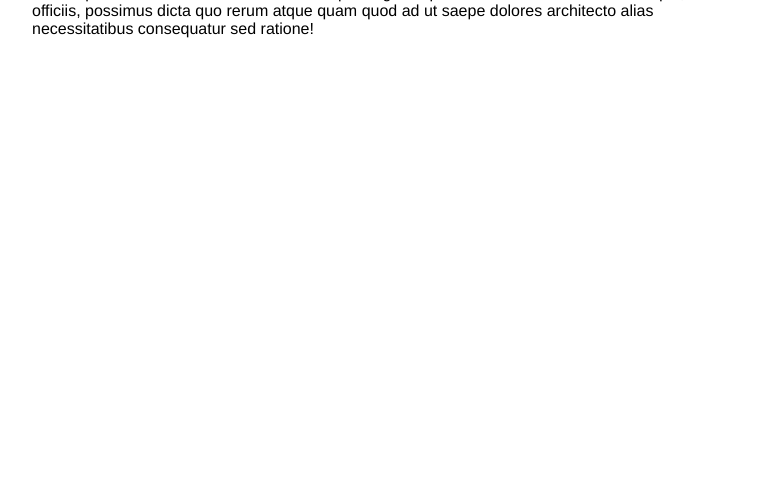
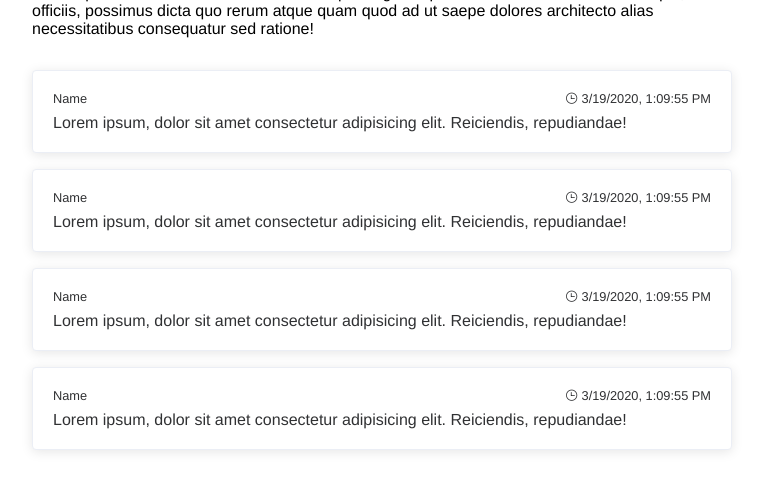
Before and after one commit to crusoe37/blog-vue-nuxt-express, a Nuxt app: page /post/1 in a window 1280 px wide. Shown: the part 818-1308 px from the top of the page, without its empty margins (258-1021 px from the left). Before the commit the page ends 968 px from the top, so only its background shows below. Built offline with nearby package versions, Linux system fonts and the light colour scheme.

Commit message:
add comments list

```diff
--- /dev/null
+++ b/components/main/Comment.vue
@@ -0,0 +1,37 @@
+<template>
+  <el-card class="comment">
+    <div class="comment-header">
+      <span>Name</span>
+      <span>
+        <i class="el-icon-time" />
+        {{ new Date().toLocaleString() }}
+      </span>
+    </div>
+    <div class="comment-text">
+      Lorem ipsum, dolor sit amet consectetur adipisicing elit. Reiciendis, repudiandae!
+    </div>
+  </el-card>
+</template>
+
+<script>
+export default {
+  // props: ['comment']
+}
+</script>
+
+<style lang="scss" scoped>
+  .comment {
+    margin-bottom: 1rem;
+  }
+
+  .comment-header {
+    display: flex;
+    justify-content: space-between;
+    margin-bottom: 0.5rem;
+    font-size: 0.8rem;
+  }
+
+  .comment-text {
+    white-space: pre-line;
+  }
+</style>
--- a/pages/post/_id.vue
+++ b/pages/post/_id.vue
@@ -26,14 +26,30 @@
       <p>Lorem ipsum dolor sit amet consectetur adipisicing elit. Ipsa consectetur dolore doloremque, officiis, possimus dicta quo rerum atque quam quod ad ut saepe dolores architecto alias necessitatibus consequatur sed ratione!</p>
       <p>Lorem ipsum dolor sit amet consectetur adipisicing elit. Ipsa consectetur dolore doloremque, officiis, possimus dicta quo rerum atque quam quod ad ut saepe dolores architecto alias necessitatibus consequatur sed ratione!</p>
     </main>
-    <footer />
+    <footer>
+      <div v-if="true" class="comments">
+        <app-comment
+          v-for="comment in 4"
+          :key="comment"
+          :comment="comment"
+        />
+      </div>
+      <div v-else class="text-center">
+        Комментариев нет
+      </div>
+    </footer>
   </article>
 </template>
 
 <script>
+import AppComment from '@/components/main/Comment'
+
 export default {
   validate ({ params }) {
     return Boolean(params.id)
+  },
+  components: {
+    AppComment
   }
 }
 </script>
--- a/theme/index.scss
+++ b/theme/index.scss
@@ -13,3 +13,7 @@ html, body {
     -webkit-font-smoothing: antialiased;
     -webkit-tap-highlight-color: transparent;
 }
+
+.text-center {
+  text-align: center;
+}
```
